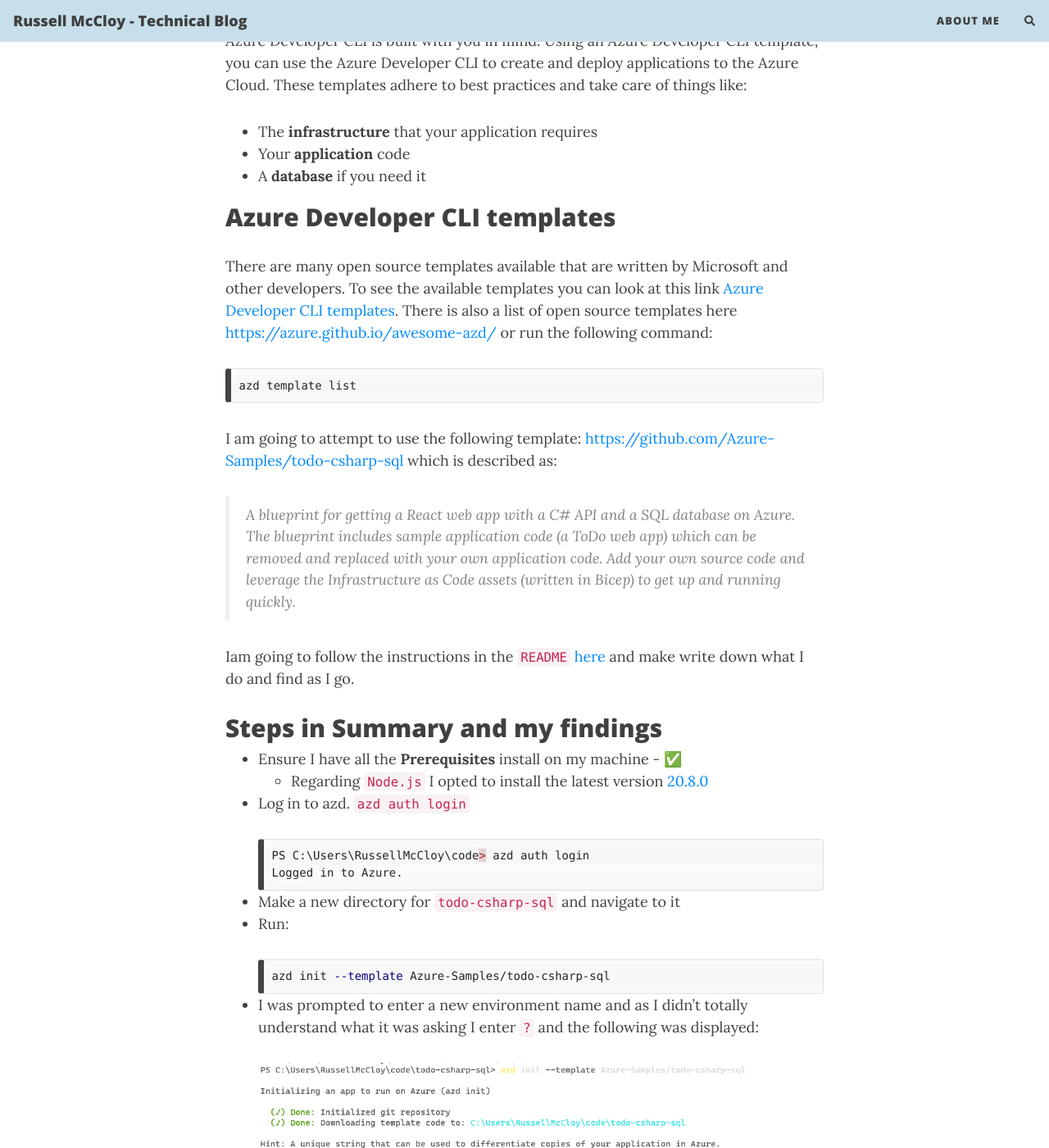
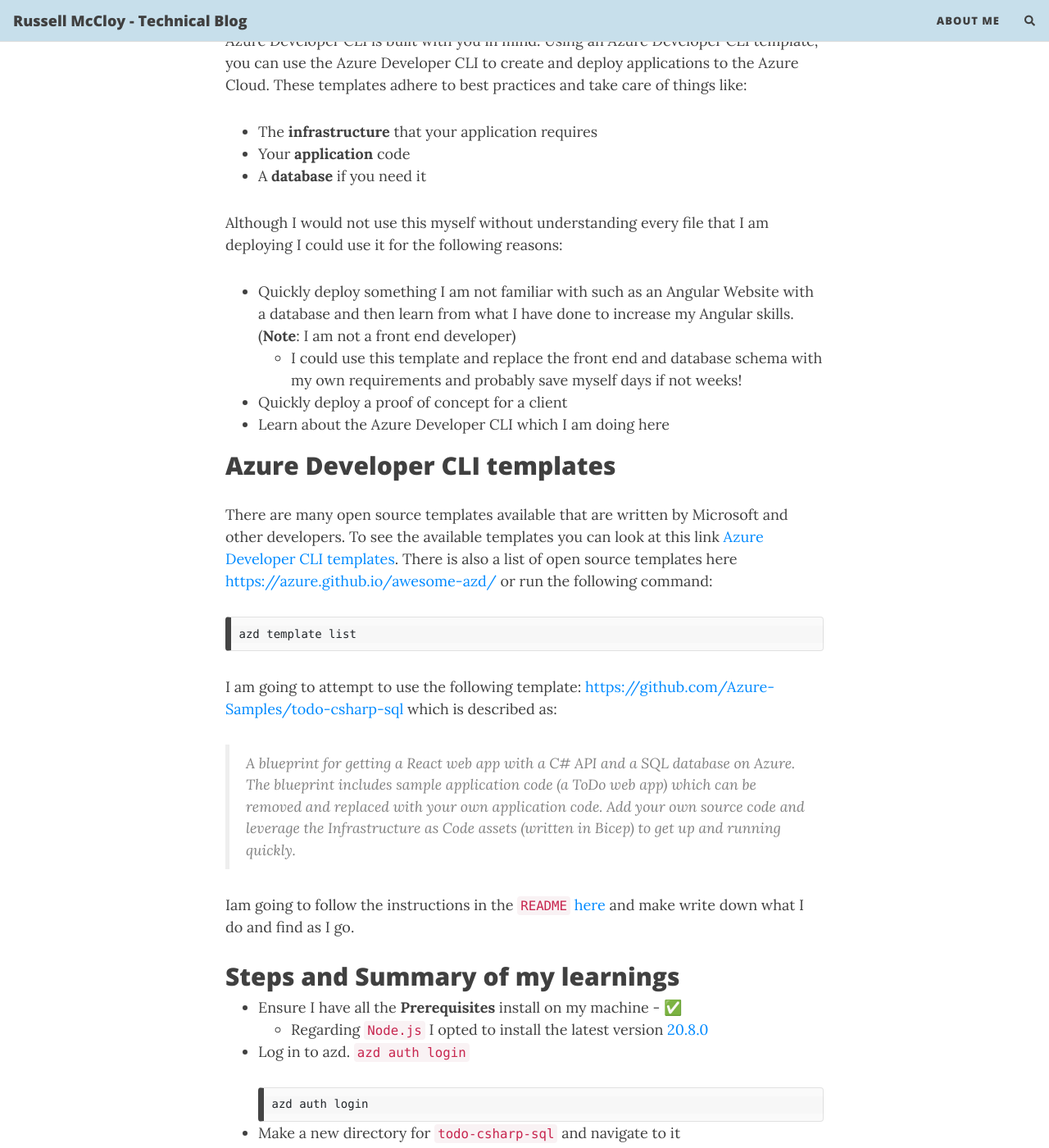
Before and after one commit to russellmccloy/russellmccloy.github.io, a Jekyll site: the page built from _posts/2035-10-31-azure-developer-cli.markdown, in a window 1280 px wide and 1400 px high, scrolled down 654 px. Shown: the whole window at 82% size. Built offline with Jekyll 4.4.1, drawn with Linux system fonts in a browser that asks for light colours; nearby versions of some CDN libraries; comment, search, counter and statistics services are not loaded; some of the changed text lies outside the part shown.

Commit message:
safe keeping

````diff
--- a/_posts/2035-10-31-azure-developer-cli.markdown
+++ b/_posts/2035-10-31-azure-developer-cli.markdown
@@ -27,6 +27,13 @@
 * Your **application** code
 * A **database** if you need it
 
+Although I would not use this myself without understanding every file that I am deploying I could use it for the following reasons:
+
+* Quickly deploy something I am not familiar with such as an Angular Website with a database and then learn from what I have done to increase my Angular skills. (**Note**: I am not a front end developer)
+  * I could use this template and replace the front end and database schema with my own requirements and probably save myself days if not weeks!
+* Quickly deploy a proof of concept for a client
+* Learn about the Azure Developer CLI which I am doing here
+
 ## Azure Developer CLI templates
 
 There are many open source templates available that are written by Microsoft and other developers. To see the available templates you can look at this link [Azure Developer CLI templates](https://learn.microsoft.com/en-us/azure/developer/azure-developer-cli/azd-templates?tabs=csharp#choose-a-template). There is also a list of open source templates here [https://azure.github.io/awesome-azd/](https://azure.github.io/awesome-azd/) or run the following command:
@@ -41,15 +48,14 @@
 
 Iam going to follow the instructions in the `README` [here](https://github.com/Azure-Samples/todo-csharp-sql/blob/main/README.md) and make write down what I do and find as I go.
 
-## Steps in Summary and my findings
+## Steps and Summary of my learnings
 
 * Ensure I have all the **Prerequisites** install on my machine - ✅
   * Regarding `Node.js` I opted to install the latest version [20.8.0](https://nodejs.org/dist/v20.8.0/node-v20.8.0-x64.msi)
 * Log in to azd. `azd auth login`
 
   ```powershell
-  PS C:\Users\RussellMcCloy\code> azd auth login
-  Logged in to Azure.
+  azd auth login
   ```
 * Make a new directory for `todo-csharp-sql` and navigate to it
 * Run:
@@ -64,7 +70,7 @@
 
   * I entered: `todo-csharp-sql-dev` as now it was clear that I may want more than one environment in Azure such as `dev`, `test` and `prod` for example.
 
-* After this I got a successful message: `SUCCESS: New project initialized!`
+* After this I got a successful message: `SUCCESS: New project initialized!` ✅
 
 * I then opened the folder I made earlier in VSCode and could see a list of all the files locally that were created by the template:
 
@@ -86,7 +92,7 @@
 * I was then prompted for the following:
   * Azure subscription
   * Region - I put it in Brazil South as that is where I am sitting now
-  * After that, everything was packaged up into zip files and deployed. This took about 15 minutes and to be honest, when does a Microsoft demo ever work 100%? Well it did (I apologise for the horrible light PowerShell theme but I am sitting by the pool and the sun is very bright!):
+  * After that, everything was packaged up into zip files and deployed. This took about 15 minutes and to be honest, when does a Microsoft demo ever work 100%? Well it did:
 
   ![Success!](../assets/azd_up_deployment_success.png)
 
@@ -108,8 +114,50 @@
 
 Ok so that was a very nice experience but I don't want to ever really deploy from my local straight to Azure. I would prefer to deploy using **CI/ CD** so next, I will attempt to do this whilst still following the instructions [here](https://github.com/Azure-Samples/todo-csharp-sql/blob/main/README.md)
 
+All `azd` templates include a default GitHub Actions and Azure DevOps pipeline configuration file called `azure-dev.yml``, which is required to setup CI/CD. This configuration file provisions your Azure resources and deploy your code to the main branch. You can find `azure-dev.yml`:
+
+* For GitHub Actions: in the `.github/workflow` directory.
+* For Azure DevOps: in the `azdo/pipeline` directory.
+
+So here we go, let's try it:
+
+* I will run the following command:
+
+  ```powershell
+  azd pipeline config
+  ```
+
+  * During the running of this command:
+    * I was asked to Authenticate to GitHub
+    * I was asked to Choose a repository - I chose the existing one mentioned above in this post
+    * It set up my GitHub action secrets that conainted the Azure service pricipal for example:
+
+    ![GitHub action secrets](../assets/azd_github_action_secrets.png)
+
+  * here is the actual successful deployment:
+
+    ![Successful Deployment](../assets/azd_github_action_actual_deployment.png)
+
+## Finally
+
+Tear everything down as this is deployed to my personal Azure subscription and I don't want to pay for it.
+
+```powershell
+azd down
+```
+
+As you can see in the following picture, all my resources have be deprovisioned:
+
+![AZD Down](../assets/azd_down.png)
+
+## And in Summary
+
+I don't think I have ever spent 6 hours on a Microsoft demo without something not working so this is a first. From start to finish everything was so easy and worked first time.
+
 ## Useful Links
 
 * [Overview](https://learn.microsoft.com/en-us/azure/developer/azure-developer-cli/overview)
 * [Installation](https://learn.microsoft.com/en-us/azure/developer/azure-developer-cli/install-azd?tabs=winget-windows%2Cbrew-mac%2Cscript-linux&pivots=os-windows)
 * [Azure Developer CLI templates](https://learn.microsoft.com/en-us/azure/developer/azure-developer-cli/azd-templates?tabs=csharp#choose-a-template)
+* [Configure a pipeline and push updates](https://learn.microsoft.com/en-gb/azure/developer/azure-developer-cli/configure-devops-pipeline?tabs=GitHub)
+* [Monitor your app using Azure Developer CLI](https://learn.microsoft.com/en-gb/azure/developer/azure-developer-cli/monitor-your-app) - ⌛
````
Also changed, not shown: assets/azd_configure_github_action.png (added), assets/azd_down.png (added), assets/azd_github_action_actual_deployment.png (added), assets/azd_github_action_secrets.png (added), assets/azd_up_deployment_success.png.
